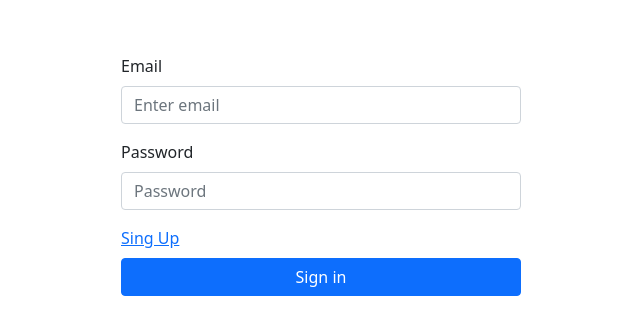
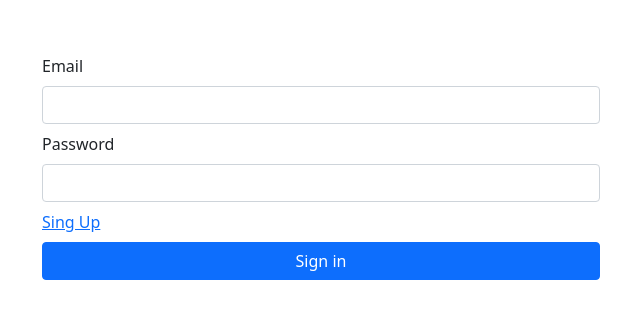
Before and after one commit to joja361/hotels, a React (Create React App) app: page /signin in a window 1280 px wide. Shown: the part 106-440 px from the top of the page, without its empty margins (319-959 px from the left). Built offline with nearby package versions, Linux system fonts and the light colour scheme.

Commit message:
formik implemented on login form

```diff
--- a/src/components/UI/Rating.js
+++ b/src/components/UI/Rating.js
@@ -2,7 +2,6 @@ import Star from "./Star";
 import axios from "axios";
 import { useDispatch } from "react-redux";
 import { changeRating } from "../../store/hotelsSlice";
-import { token } from "../../store/authSlice";
 
 const Rating = ({ rating = null, hotelId }) => {
   const dispatch = useDispatch();
--- a/src/components/loginForm/InputField.js
+++ b/src/components/loginForm/InputField.js
@@ -3,9 +3,29 @@ import { Field, ErrorMessage } from "formik";
 const InputField = ({ label, name, ...rest }) => {
   return (
     <div className="form-group w-50 mb-2">
-      <label>{label}</label>
-      <Field name={name} className="form-control" {...rest} />
-      <ErrorMessage name={name} />
+      <label htmlFor={name} className="form-label">
+        {label}
+      </label>
+      <Field name={name}>
+        {({ field, meta }) => {
+          return (
+            <input
+              className={
+                meta.error && meta.touched
+                  ? "form-control is-invalid"
+                  : "form-control"
+              }
+              {...field}
+              {...rest}
+            />
+          );
+        }}
+      </Field>
+      <ErrorMessage name={name}>
+        {(errMsg) => {
+          return <div className="invalid-feedback">{errMsg}</div>;
+        }}
+      </ErrorMessage>
     </div>
   );
 };
--- a/src/components/loginForm/SignIn.js
+++ b/src/components/loginForm/SignIn.js
@@ -1,146 +1,60 @@
 import { Link, useHistory } from "react-router-dom";
+import Button from "react-bootstrap/Button";
+import { useDispatch } from "react-redux";
+import { baseUrl, login } from "../../store/authSlice";
+import InputField from "./InputField";
+import { Formik, Form } from "formik";
+import * as Yup from "yup";
 import { useState } from "react";
-import { isEmailValid, isPasswordValid } from "../../lib/lib";
-import Form from "react-bootstrap/Form";
-import Button from "react-bootstrap/Button";
-import InputGroup from "react-bootstrap/InputGroup";
-import axios from "axios";
-import { useDispatch } from "react-redux";
-import { login } from "../../store/authSlice";
 
 const SignIn = () => {
-  const [enteredEmail, setEnteredEmail] = useState("");
-  const [enteredPassword, setEnteredPassword] = useState("");
-  const [isEnteredEmailInvalid, setIsEnteredEmailInvalid] = useState({
-    isInvalid: null,
-    errorMessage: "",
-  });
-  const [isEnteredPasswordlInvalid, setIsEnteredPasswordInvalid] = useState({
-    isInvalid: null,
-    errorMessage: "",
-  });
-  const [areEnteredCredentialValid, setAreEnteredCredentialValid] = useState({
-    isInvalid: false,
-    errorMessage: "",
+  const dispatch = useDispatch();
+  const history = useHistory();
+  const [failToLogin, setFailToLogin] = useState();
+
+  const initialValues = {
+    email: "",
+    password: "",
+  };
+
+  const onSubmit = async (values) => {
+    await baseUrl
+      .post("/auth/login", values)
+      .then((res) => {
+        dispatch(login({ email: values.email, id: res.data.token }));
+        history.replace("/dashboard");
+      })
+      .catch(() =>
+        setFailToLogin("You entered wrong credentials, please try again")
+      );
+  };
+
+  const validationSchema = Yup.object({
+    email: Yup.string().email("Email is invalid").required("Required"),
+    password: Yup.string().required("Required"),
   });
 
-  const history = useHistory();
-  const dispatch = useDispatch();
-
-  const handleChangeEmail = (event) => {
-    setEnteredEmail(event.target.value);
-  };
-
-  const handleChangePassword = (event) => {
-    setEnteredPassword(event.target.value);
-  };
-
-  const handleFocus = () => {
-    setAreEnteredCredentialValid({
-      isInvalid: false,
-      errorMessage: "",
-    });
-  };
-
-  const submitHandler = (event) => {
-    event.preventDefault();
-
-    const emailIsValid = isEmailValid(enteredEmail);
-    const passwordIsValid = isPasswordValid(enteredPassword);
-
-    const validEnteredValues = emailIsValid && passwordIsValid;
-
-    if (!validEnteredValues) {
-      setIsEnteredEmailInvalid({
-        isInvalid: !emailIsValid,
-        errorMessage: "Entered e-mail can't be empty and must include @",
-      });
-      setIsEnteredPasswordInvalid({
-        isInvalid: !passwordIsValid,
-        errorMessage: "Entered password must contain at least 6 characters",
-      });
-      return;
-    }
-
-    axios
-      .post("http://localhost:8080/api/auth/login", {
-        email: enteredEmail,
-        password: enteredPassword,
-      })
-      .then((res) => {
-        dispatch(login({ email: enteredEmail, id: res.data.token }));
-        setEnteredEmail("");
-        setEnteredPassword("");
-        history.replace("/dashboard");
-      })
-      .catch((err) => {
-        setIsEnteredEmailInvalid({
-          isInvalid: false,
-          errorMessage: "",
-        });
-        setIsEnteredPasswordInvalid({
-          isInvalid: false,
-          errorMessage: "",
-        });
-        setAreEnteredCredentialValid({
-          isInvalid: true,
-          errorMessage:
-            "Your e-mail or password are incorrect, please check once again!",
-        });
-      });
-  };
-
   return (
-    <Form
-      className="mx-auto"
-      style={{ maxWidth: 400, marginTop: `10rem` }}
-      onSubmit={submitHandler}
-      noValidate
+    <Formik
+      initialValues={initialValues}
+      onSubmit={onSubmit}
+      validationSchema={validationSchema}
     >
-      <Form.Group className="mb-3" controlId="formEmail">
-        <Form.Label>Email</Form.Label>
-        <InputGroup hasValidation>
-          <Form.Control
-            type="email"
-            placeholder="Enter email"
-            onChange={handleChangeEmail}
-            value={enteredEmail}
-            isInvalid={isEnteredEmailInvalid.isInvalid}
-            onFocus={handleFocus}
-          />
-          <Form.Control.Feedback type="invalid">
-            {isEnteredEmailInvalid.errorMessage}
-          </Form.Control.Feedback>
-        </InputGroup>
-      </Form.Group>
-      <Form.Group className="mb-3" controlId="formPassword">
-        <Form.Label>Password</Form.Label>
-        <InputGroup hasValidation>
-          <Form.Control
-            type="password"
-            placeholder="Password"
-            onChange={handleChangePassword}
-            value={enteredPassword}
-            isInvalid={isEnteredPasswordlInvalid.isInvalid}
-            onFocus={handleFocus}
-          />
-          <Form.Control.Feedback type="invalid">
-            {isEnteredPasswordlInvalid.errorMessage}
-          </Form.Control.Feedback>
-        </InputGroup>
-      </Form.Group>
-      {areEnteredCredentialValid.isInvalid && (
-        <p style={{ color: "red" }}>{areEnteredCredentialValid.errorMessage}</p>
-      )}
-      <Link className="d-block mb-2" to="/signup">
-        Sing Up
-      </Link>
-      <div className="d-grid">
-        <Button variant="primary" type="submit">
+      <Form
+        className="container vh-100 d-flex flex-column align-items-center"
+        style={{ marginTop: "20vh" }}
+      >
+        <InputField label="Email" name="email" />
+        <InputField label="Password" type="password" name="password" />
+        {failToLogin && <div style={{ color: "red" }}>{failToLogin}</div>}
+        <Link className="d-block mb-2 w-50" to="/signup">
+          Sing Up
+        </Link>
+        <Button variant="primary" type="submit" className="w-50">
           Sign in
         </Button>
-      </div>
-    </Form>
+      </Form>
+    </Formik>
   );
 };
 
--- a/src/components/loginForm/SignUp.js
+++ b/src/components/loginForm/SignUp.js
@@ -1,9 +1,9 @@
 import { Link, useHistory } from "react-router-dom";
 import Button from "react-bootstrap/Button";
-import axios from "axios";
 import { Formik, Form } from "formik";
 import InputField from "./InputField";
 import * as Yup from "yup";
+import { baseUrl } from "../../store/authSlice";
 
 const SignUp = () => {
   const history = useHistory();
@@ -30,9 +30,7 @@ const SignUp = () => {
 
   const onSubmit = async (values) => {
     console.log(values);
-    await axios
-      .post("http://localhost:8080/api/user", values)
-      .then(history.replace("./signin"));
+    await baseUrl.post("/user", values).then(history.replace("./signin"));
   };
 
   return (
@@ -52,7 +50,7 @@ const SignUp = () => {
           type="password"
           name="passwordConfirmation"
         />
-        <Link className="d-block mb-2" to="/signin">
+        <Link className="d-block mb-2 w-50" to="/signin">
           Sign in
         </Link>
         <Button variant="primary" type="submit" className="w-50">
--- a/src/store/authSlice.js
+++ b/src/store/authSlice.js
@@ -3,6 +3,10 @@ import axios from "axios";
 
 export const token = localStorage.getItem("token");
 const username = localStorage.getItem("email");
+
+export const baseUrl = axios.create({
+  baseURL: "http://localhost:8080/api",
+});
 
 export const authAxios = axios.create({
   baseURL: "http://localhost:8080/api",
@@ -32,6 +36,7 @@ const authSlice = createSlice({
     },
     logout() {
       localStorage.removeItem("token");
+      localStorage.removeItem("email");
       return { token: null, isLoggedIn: false, username: "" };
     },
   },
--- a/src/store/hotelsSlice.js
+++ b/src/store/hotelsSlice.js
@@ -3,9 +3,9 @@ import { authAxios } from "./authSlice";
 
 const initialState = {
   hotels: [],
+  hotelDetail: {},
+  loading: null,
   error: "",
-  loading: null,
-  hotelDetail: {},
 };
 
 const hotelsSlice = createSlice({
```
